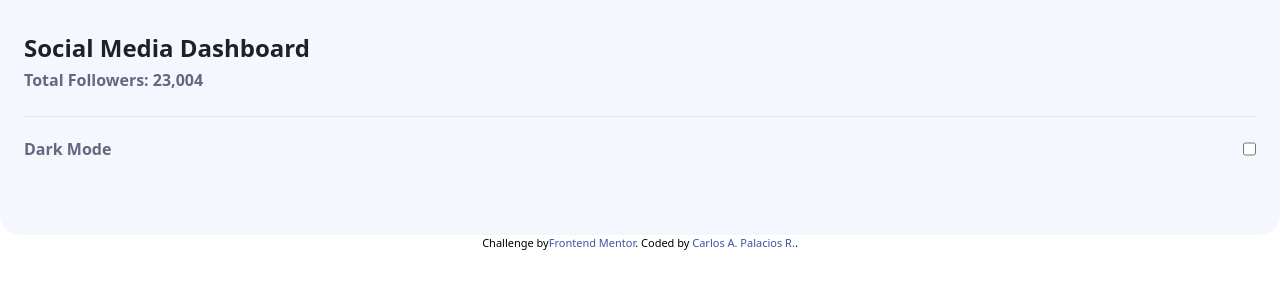
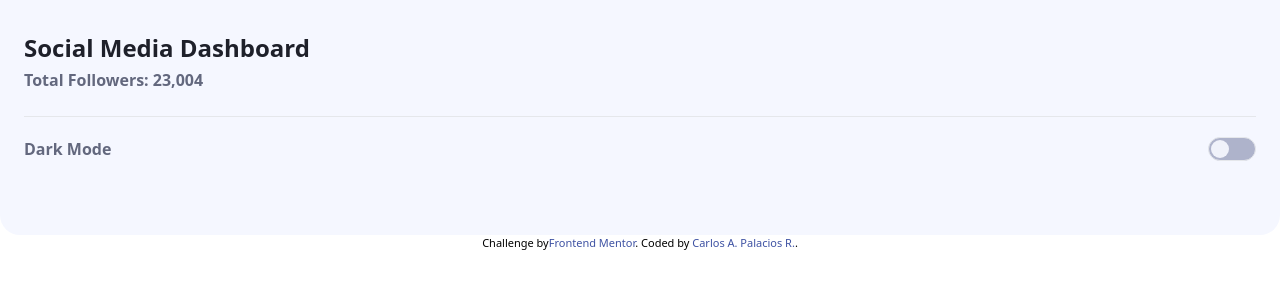
Before and after one commit to CarlosArgelio/challenges-dashboard, a React (Vite) app: page / in a window 1280 px wide. Shown: the top 300 px of the page. Built offline with nearby package versions, Linux system fonts and the light colour scheme.

Commit message:
style: input Dark mode

```diff
--- a/src/Components/Header/Header.tsx
+++ b/src/Components/Header/Header.tsx
@@ -11,7 +11,18 @@ export const Header = () => {
         <hr className="bg-black mb-5" />
         <div className="flex justify-between">
           <p className="text-dark-grayish-blue font-semibold">Dark Mode</p>
-          <input type="checkbox" name="darkmode" id="darkmode" />
+          <label
+            htmlFor="darkmode"
+            className="border bg-toggle w-12 h-6 rounded-full cursor-pointer p-[2px]"
+          >
+            <input
+              type="checkbox"
+              name="darkmode"
+              id="darkmode"
+              className="sr-only peer" //sr-only
+            />
+            <div className="bg-light-grayish-blue w-[18px] h-[18px] rounded-full peer-checked:translate-x-6 transition-all"></div>
+          </label>
         </div>
       </header>
     </>
--- a/tailwind.config.js
+++ b/tailwind.config.js
@@ -12,7 +12,7 @@ export default {
         "primary-lime-green": "hsl(163, 72%, 41%)",
         "primary-bright-red": "hsl(356, 69%, 56%)",
         // Theme
-        "light-theme": "hsl(230, 22%, 74%)",
+        toggle: "hsl(230, 22%, 74%)",
         "dark-theme-gradient1": "hsl(210, 78%, 56%)",
         "dark-theme-gradient2": "hsl(146, 68%, 55%)",
         "very-dark-blue": "hsl(230, 17%, 14%)",
```
